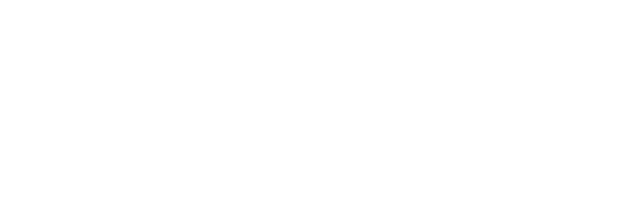
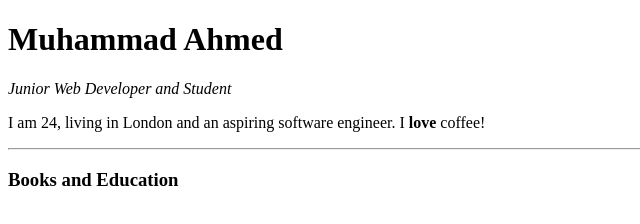
Before and after one commit to mcaiox/WDBC, a plain HTML site: page Web Development/HTML Personal Site/index.html in a window 1280 px wide. Shown: the whole page, without its empty margins (0-640 px from the left). Drawn offline with Linux system fonts and the light colour scheme.

Commit message:
Update Personal site contents and completed lesson on HTML texts

```diff
--- a/Web Development/HTML Personal Site/index.html
+++ b/Web Development/HTML Personal Site/index.html
@@ -1,10 +1,18 @@
 <!DOCTYPE html>
 <html lang="en">
+
 <head>
     <meta charset="UTF-8">
     <title>🔥 Chin's Personal Site</title>
 </head>
+
 <body>
+    <h1>Muhammad Ahmed</h1>
+    <em>Junior Web Developer and Student </em>
+    <p>I am 24, living in London and an aspiring software engineer. I  <strong>love</strong> coffee!</p>
+    <hr>
+    <h3>Books and Education</h3>
 
 </body>
+
 </html>
```
